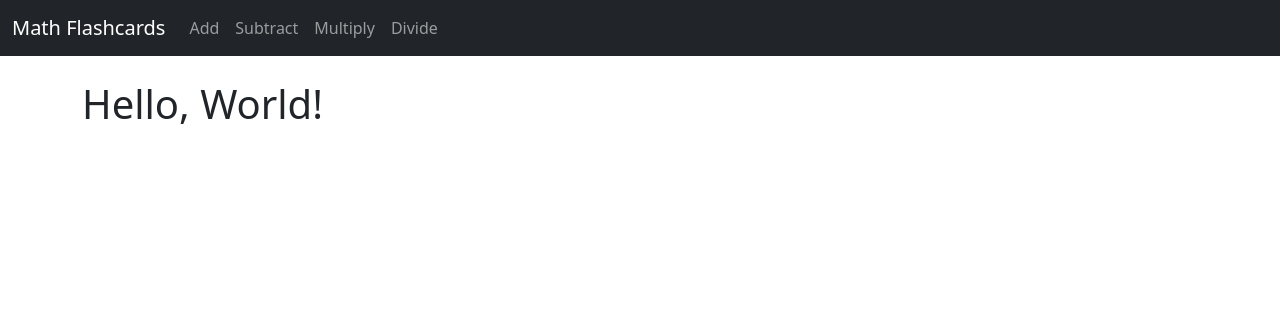
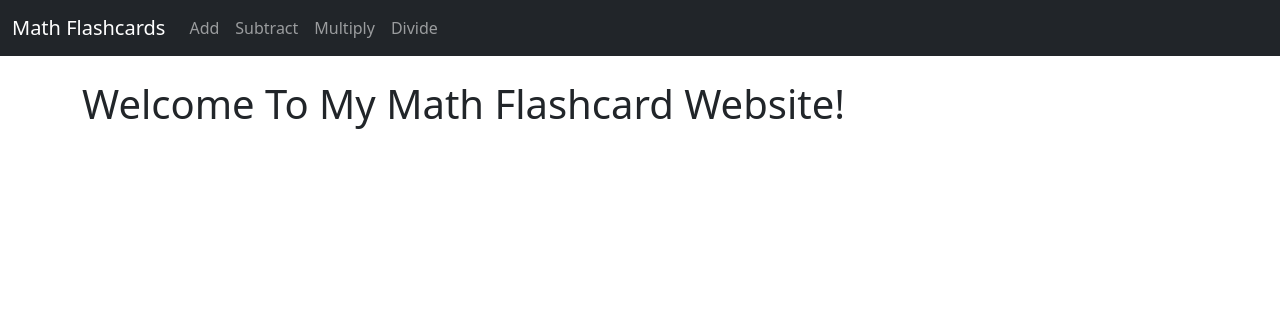
Before and after one commit to duranblocker/django-flashcards, a Django app: page / in a window 1280 px wide. Shown: the top 316 px of the page. Run offline with Django 3.2, Linux system fonts and the light colour scheme.

Commit message:
removed HW!

```diff
--- a/website/templates/Base.html
+++ b/website/templates/Base.html
@@ -9,7 +9,7 @@
     <!-- Bootstrap CSS -->
     <link href="https://cdn.jsdelivr.net/npm/bootstrap@5.1.3/dist/css/bootstrap.min.css" rel="stylesheet" integrity="sha384-1BmE4kWBq78iYhFldvKuhfTAU6auU8tT94WrHftjDbrCEXSU1oBoqyl2QvZ6jIW3" crossorigin="anonymous">
 
-    <title>Hello, World!</title>
+    <title>Flashcards</title>
   </head>
     <body>
    <nav class="navbar navbar-expand-lg navbar-dark bg-dark">
--- a/website/templates/home.html
+++ b/website/templates/home.html
@@ -1,6 +1,6 @@
 {% extends 'base.html' %}
 
 {% block 'content' %}
-    <h1>Hello, World!</h1>
+    <h1>Welcome To My Math Flashcard Website!</h1>
 
 {% endblock %}
```
